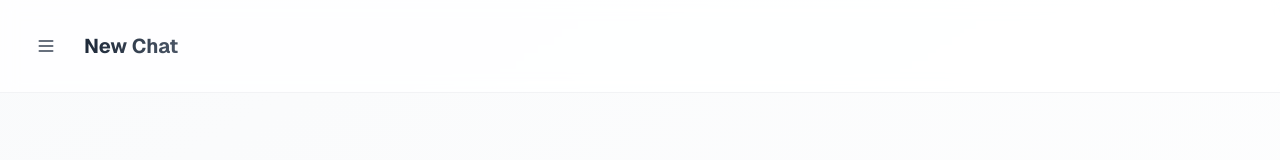
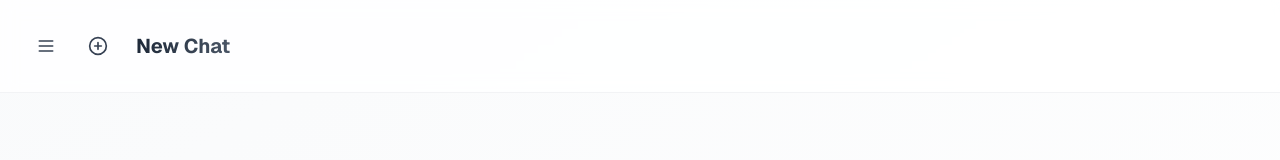
Before and after one commit to simply-fire/chatgpt-clone, a Next.js app: page / in a window 1280 px wide. Both pictures are taken after a click on the button 302 px from the left and 46 px from the top of the page. Shown: the top 160 px of the page. Built offline with nearby package versions, Linux system fonts and the light colour scheme.

Commit message:
new chat button added

```diff
--- a/app/ChatWindow.tsx
+++ b/app/ChatWindow.tsx
@@ -13,6 +13,7 @@ import {
     ThumbsUp,
     ThumbsDown,
     RotateCcw,
+    PlusCircle,
 } from "lucide-react";
 import { useChat } from "@ai-sdk/react";
 import ReactMarkdown from "react-markdown";
@@ -39,8 +40,11 @@ export default function ChatWindow({
 }: ChatWindowProps) {
     console.log("🔍 [ChatWindow] Component render started");
 
-    const { currentConversation, updateCurrentConversation } =
-        useConversations();
+    const {
+        currentConversation,
+        updateCurrentConversation,
+        createConversation,
+    } = useConversations();
     const isUpdatingRef = useRef(false);
     const conversationInitialized = useRef<string | null>(null);
     const messagesEndRef = useRef<HTMLDivElement>(null);
@@ -385,7 +389,7 @@ export default function ChatWindow({
         <section className="flex-1 flex flex-col h-full bg-gradient-to-br from-gray-50 to-white dark:from-neutral-950 dark:to-neutral-900">
             {/* Header with enhanced styling */}
             <header className="flex items-center justify-between p-6 border-b border-gray-200/50 dark:border-neutral-800/50 bg-white/80 dark:bg-neutral-900/80 backdrop-blur-sm">
-                <div className="flex items-center">
+                <div className="flex items-center gap-2">
                     <button
                         onClick={onToggleSidebar}
                         aria-label="Toggle sidebar"
@@ -393,7 +397,20 @@ export default function ChatWindow({
                     >
                         <Menu size={20} />
                     </button>
-                    <h1 className="ml-4 font-bold text-xl bg-gradient-to-r from-gray-800 to-gray-600 dark:from-gray-200 dark:to-gray-400 bg-clip-text text-transparent">
+
+                    {/* New Chat button - only visible when sidebar is closed */}
+                    {!isSidebarOpen && (
+                        <button
+                            onClick={() => createConversation()}
+                            aria-label="Start new chat"
+                            className="p-3 rounded-xl hover:bg-gray-100 dark:hover:bg-neutral-800 transition-all duration-200 text-gray-700 dark:text-gray-300 hover:scale-105 animate-fade-in"
+                            title="Start new chat"
+                        >
+                            <PlusCircle size={20} />
+                        </button>
+                    )}
+
+                    <h1 className="ml-2 font-bold text-xl bg-gradient-to-r from-gray-800 to-gray-600 dark:from-gray-200 dark:to-gray-400 bg-clip-text text-transparent">
                         {currentConversation?.title || "New Chat"}
                     </h1>
                 </div>
```
